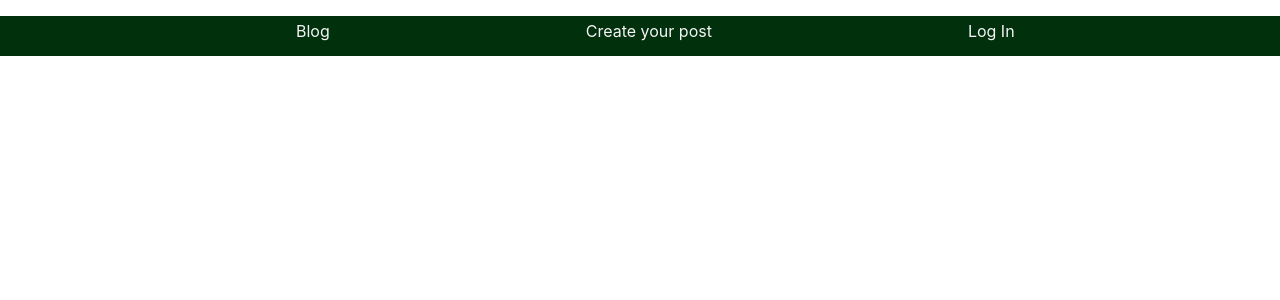
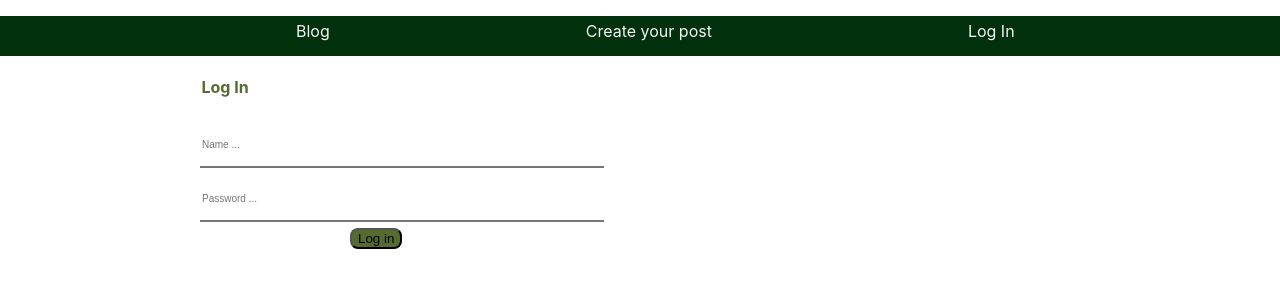
Before and after one commit to LuizaAv/blog, a React (Create React App) app: page /login in a window 1280 px wide. Shown: the top 300 px of the page. Built offline with nearby package versions, Linux system fonts and the light colour scheme.

Commit message:
added functionality

```diff
--- /dev/null
+++ b/src/Components/Loginform/Loginform.css
@@ -0,0 +1,25 @@
+.loginMain{
+    width: 450px;
+}
+
+input{
+    height: 40px;
+    width: 400px;
+    border-left: none;
+    border-top: none;
+    border-right: none;
+    margin: 5px;
+    margin-left: 200px;
+    font-size: 10px;
+}
+
+h4{
+    text-align: center;
+    color: darkolivegreen;
+}
+
+.logSubmit{
+    border-radius: 8px;
+    margin-left: 350px;
+    background-color: darkolivegreen;
+}
--- a/src/Components/Loginform/Loginform.js
+++ b/src/Components/Loginform/Loginform.js
@@ -1,10 +1,14 @@
 import React, { Component } from 'react'
+import './Loginform.css';
+class Loginform extends Component {
 
-class Loginform extends Component {
     render() {
         return (
-            <div>
-
+            <div className='loginMain'>
+                <h4>Log In</h4>
+                <input placeholder='Name ...'/>
+                <input placeholder='Password ...' type='password'/>
+                <button type='submit' className='logSubmit'>Log in</button>
             </div>
         )
     }
--- a/src/Components/Postscreation/Posts.js
+++ b/src/Components/Postscreation/Posts.js
@@ -7,6 +7,7 @@ function Posts(props) {
           <div className='circle'>L</div>
           <p>{props.title}</p>
           <p>{props.content}</p>
+          <p>{props.time}</p>
         </div>
     )
 }
--- a/src/Components/Postscreation/Postscreation.js
+++ b/src/Components/Postscreation/Postscreation.js
@@ -1,9 +1,10 @@
-import React, { Component } from 'react'
-import './posts.css'
+import React, { Component } from "react";
+import "./posts.css";
+import Posts from './Posts'
 
 class Postscreation extends Component {
-    constructor(props){
-        super(props)
+  constructor(props) {
+    super(props);
   }
   render() {
     const checkBox = {
@@ -36,12 +37,13 @@ class Postscreation extends Component {
         <i
           className="fa fa-check-square"
           style={checkBox}
-                  onClick={event => (window.location.href = '/posts')}
+          onClick={event => this.props.click}
+          onClick={event => (window.location.href = "/posts")}
         ></i>
-                <button className='logOut'>Log Out</button>
+        <button className="logOut">Log Out</button>
       </div>
     );
   }
 }
 
-export default Postscreation
+export default Postscreation;
--- a/src/Components/Postscreation/posts.css
+++ b/src/Components/Postscreation/posts.css
@@ -12,6 +12,7 @@
     margin-left: 45px;
     border-radius: 10px;
     font-size: 8px;
+    outline: none;
   }
 
   .postsContent{
```
Also changed, not shown: src/Components/Postscreation/Generator.js (+8 -1 lines). Lines whose indentation alone changed are shown as unchanged.
